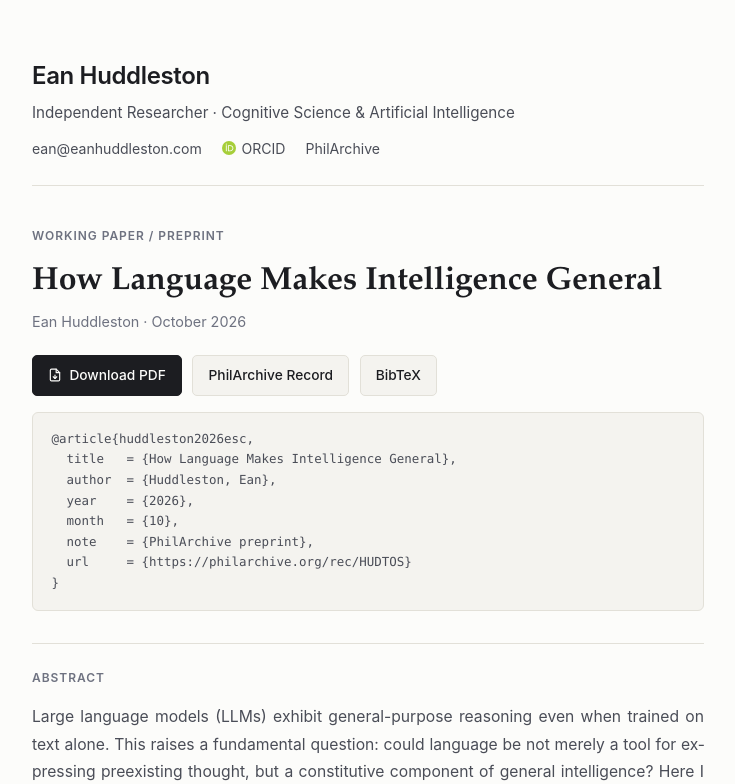
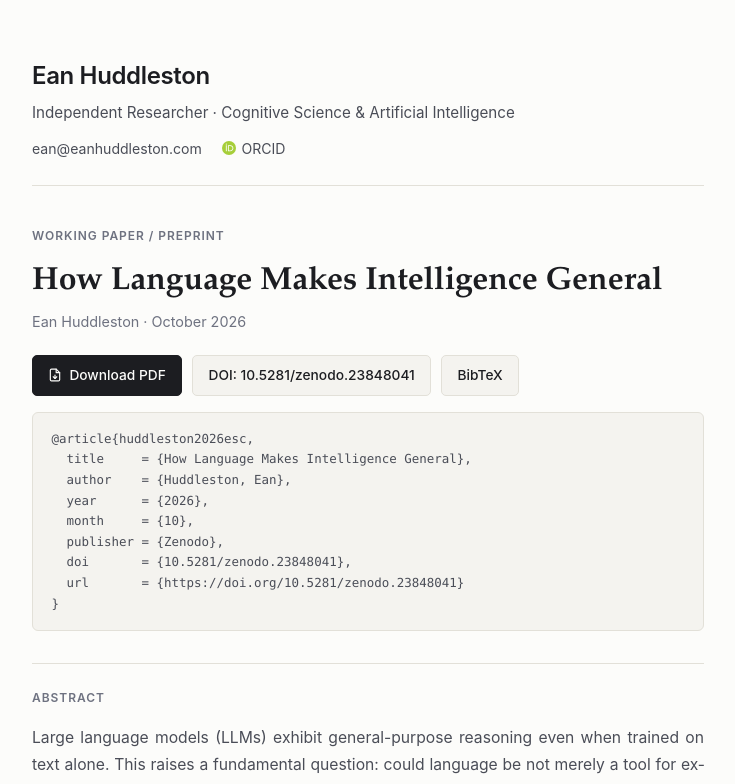
Before and after one commit to eanhuddleston/eanhuddleston.github.io, a plain HTML site: page index.html in a window 1280 px wide. Both pictures are taken after a click on the button "BibTeX". Shown: the top 784 px of the page, without its empty margins (272-1007 px from the left). Drawn offline with Linux system fonts and the light colour scheme.

Commit message:
Update preprint link and metadata to Zenodo DOI

```diff
--- a/index.html
+++ b/index.html
@@ -13,6 +13,7 @@
   <meta name="citation_author" content="Huddleston, Ean">
   <meta name="citation_author_orcid" content="0009-0005-2342-1953">
   <meta name="citation_publication_date" content="2026/10/31">
+  <meta name="citation_doi" content="10.5281/zenodo.23848041">
   <meta name="citation_pdf_url" content="https://eanhuddleston.com/Huddleston_2026_ESC.pdf">
   <meta name="citation_abstract_html_url" content="https://eanhuddleston.com/">
   <meta name="citation_keywords" content="large language models; language and thought; general intelligence; emergent symbolic cognition; chain-of-thought; cognitive architecture; causal modeling; world models">
@@ -287,7 +288,6 @@
           <svg width="14" height="14" viewBox="0 0 256 256" aria-hidden="true"><circle cx="128" cy="128" r="128" fill="#A6CE39"/><path fill="#FFF" d="M86.3 186.2H70.9V79.1h15.4v107.1zM108.9 79.1h41.6c39.6 0 57 28.3 57 53.6 0 27.5-21.5 53.6-56.8 53.6h-41.8V79.1zm15.4 93.3h24.5c34.9 0 42.9-26.5 42.9-39.7C191.7 111.2 178 93 148 93h-23.7v79.4zM78.6 66.8c-5.7 0-10.3-4.6-10.3-10.3s4.6-10.3 10.3-10.3 10.3 4.6 10.3 10.3-4.6 10.3-10.3 10.3z"/></svg>
           ORCID
         </a>
-        <a href="https://philarchive.org/rec/HUDTOS" target="_blank" rel="noopener">PhilArchive</a>
       </div>
     </header>
 
@@ -301,19 +301,20 @@
           <svg width="14" height="14" viewBox="0 0 24 24" fill="none" stroke="currentColor" stroke-width="2" stroke-linecap="round" stroke-linejoin="round" aria-hidden="true"><path d="M14 2H6a2 2 0 0 0-2 2v16a2 2 0 0 0 2 2h12a2 2 0 0 0 2-2V8z"></path><polyline points="14 2 14 8 20 8"></polyline><line x1="12" y1="18" x2="12" y2="12"></line><polyline points="9 15 12 18 15 15"></polyline></svg>
           Download PDF
         </a>
-        <a href="https://philarchive.org/rec/HUDTOS" target="_blank" rel="noopener" class="btn">
-          PhilArchive Record
+        <a href="https://doi.org/10.5281/zenodo.23848041" target="_blank" rel="noopener" class="btn">
+          DOI: 10.5281/zenodo.23848041
         </a>
         <button type="button" class="btn" id="bibtex-btn">BibTeX</button>
       </div>
 
       <pre class="bibtex-drawer" id="bibtex-box">@article{huddleston2026esc,
-  title   = {How Language Makes Intelligence General},
-  author  = {Huddleston, Ean},
-  year    = {2026},
-  month   = {10},
-  note    = {PhilArchive preprint},
-  url     = {https://philarchive.org/rec/HUDTOS}
+  title     = {How Language Makes Intelligence General},
+  author    = {Huddleston, Ean},
+  year      = {2026},
+  month     = {10},
+  publisher = {Zenodo},
+  doi       = {10.5281/zenodo.23848041},
+  url       = {https://doi.org/10.5281/zenodo.23848041}
 }</pre>
 
       <section class="abstract-block" aria-labelledby="abstract-label">
```
